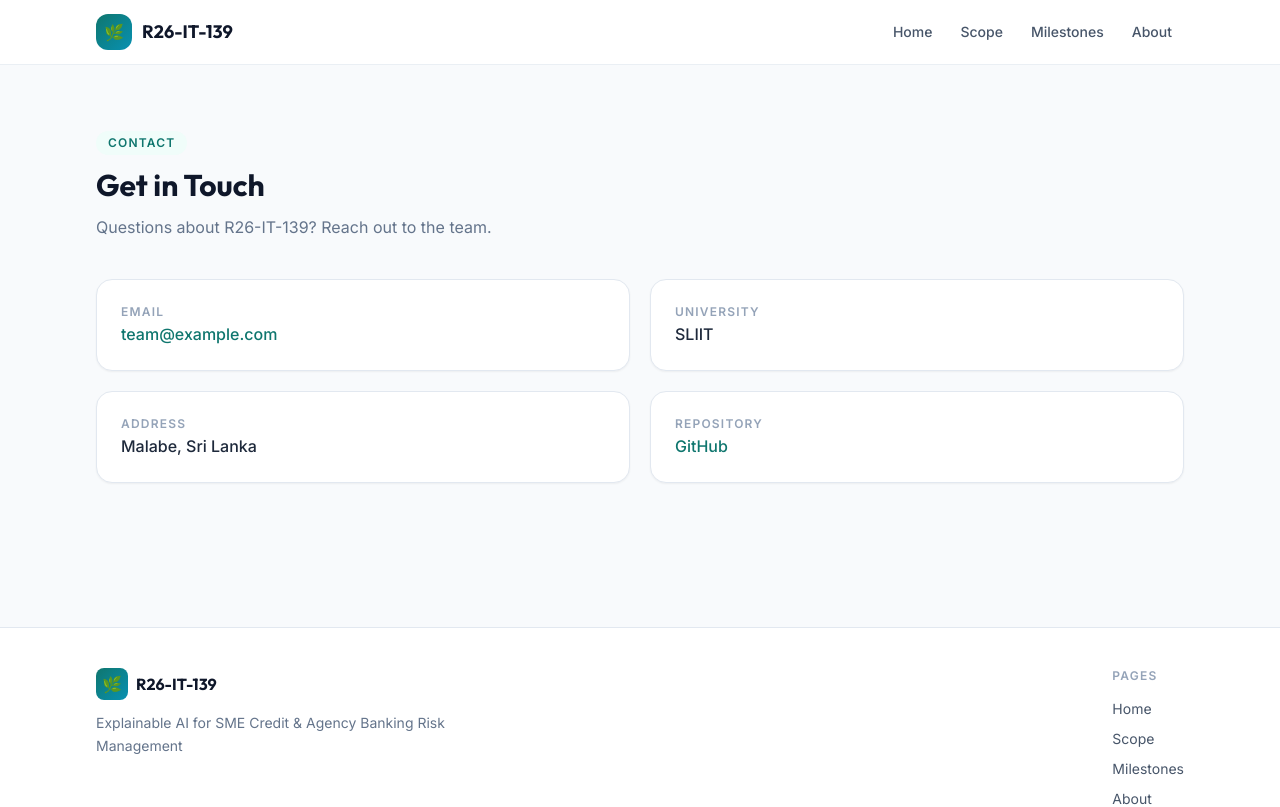
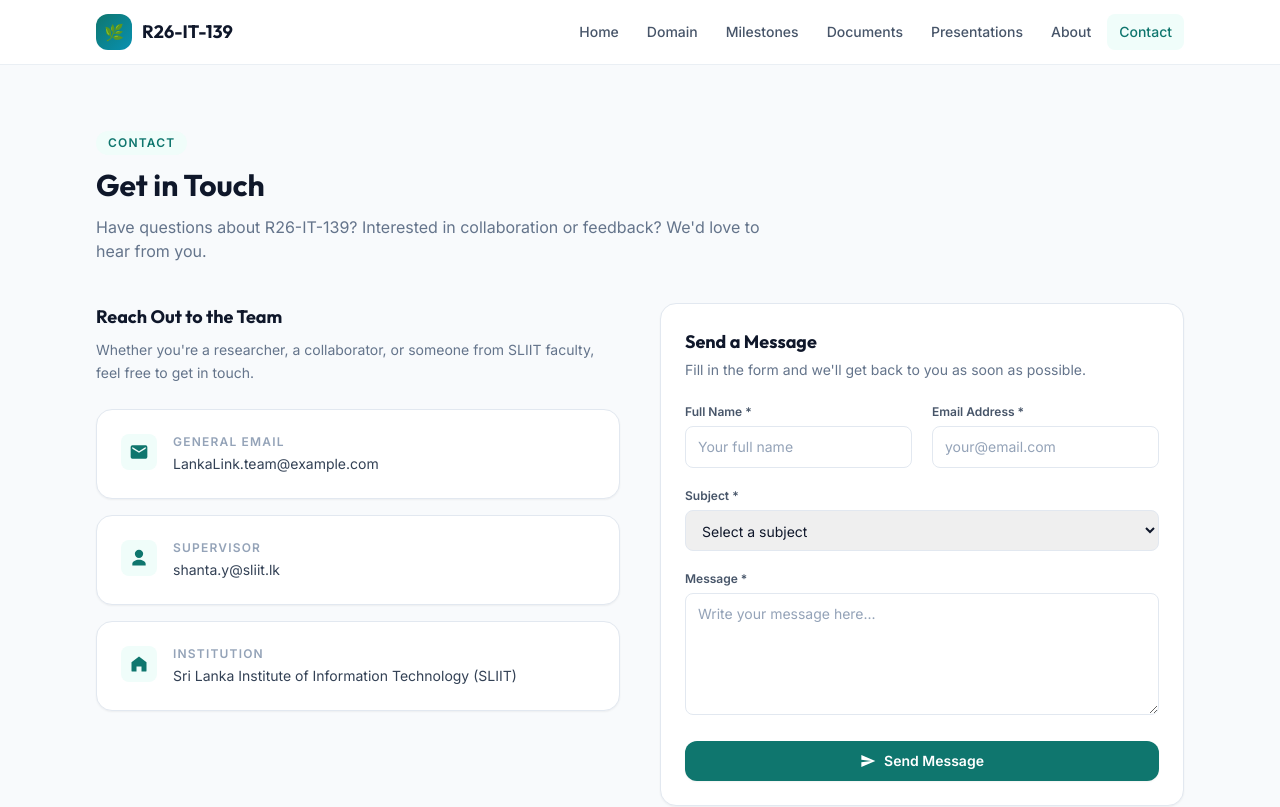
Before and after one commit to sathirapramudith123/RP-Website, a Next.js app in the folder rpwebsite/: page /contact in a window 1280 px wide. Shown: the top 807 px of the page. Built offline with nearby package versions, Linux system fonts and the light colour scheme.

Commit message:
feat: enhance contact page with form submission and info cards; add presentations page

```diff
--- a/rpwebsite/src/app/contact/page.tsx
+++ b/rpwebsite/src/app/contact/page.tsx
@@ -1,37 +1,187 @@
+"use client";
+
+import { useState } from "react";
 import SectionHeader from "@/components/SectionHeader";
 import { contact, site } from "@/data/content";
 
+function InfoCard({
+  icon,
+  label,
+  value,
+}: {
+  icon: React.ReactNode;
+  label: string;
+  value: string;
+}) {
+  return (
+    <div className="card flex items-start gap-4">
+      <span className="flex h-9 w-9 shrink-0 items-center justify-center rounded-lg bg-brand-50 text-brand-700">
+        {icon}
+      </span>
+      <div>
+        <p className="text-xs font-semibold uppercase tracking-widest text-slate-400">
+          {label}
+        </p>
+        <p className="mt-1 text-sm text-slate-700">{value}</p>
+      </div>
+    </div>
+  );
+}
+
 export default function ContactPage() {
-  const rows = [
-    { icon: "email", label: "Email", value: contact.email, href: "mailto:" + contact.email },
-    { icon: "uni", label: "University", value: contact.university, href: "" },
-    { icon: "loc", label: "Address", value: contact.address, href: "" },
-    { icon: "repo", label: "Repository", value: "GitHub", href: contact.githubOrg },
-  ];
+  const [form, setForm] = useState({
+    name: "",
+    email: "",
+    subject: contact.subjects[0],
+    message: "",
+  });
+  const [sent, setSent] = useState(false);
+
+  function handleSubmit(e: React.FormEvent) {
+    e.preventDefault();
+    const body = `From: ${form.name} (${form.email})\n\n${form.message}`;
+    const mailto = `mailto:${contact.generalEmail}?subject=${encodeURIComponent(
+      `[${site.projectId}] ${form.subject}`
+    )}&body=${encodeURIComponent(body)}`;
+    window.location.href = mailto;
+    setSent(true);
+  }
 
   return (
     <div className="container-page py-16">
       <SectionHeader
         eyebrow="Contact"
         title="Get in Touch"
-        subtitle={"Questions about " + site.projectId + "? Reach out to the team."}
+        subtitle={`Have questions about ${site.projectId}? Interested in collaboration or feedback? We'd love to hear from you.`}
       />
 
-      <div className="mt-10 grid gap-5 sm:grid-cols-2">
-        {rows.map((r) => (
-          <div key={r.label} className="card flex items-start gap-4">
+      <div className="mt-10 grid gap-10 lg:grid-cols-2">
+        <div>
+          <h3 className="font-display text-lg font-bold text-slate-900">
+            Reach Out to the Team
+          </h3>
+          <p className="mt-2 text-sm leading-relaxed text-slate-500">
+            Whether you&apos;re a researcher, a collaborator, or someone from{" "}
+            {site.university} faculty, feel free to get in touch.
+          </p>
+
+          <div className="mt-6 space-y-4">
+            <InfoCard
+              label="General Email"
+              value={contact.generalEmail}
+              icon={
+                <svg viewBox="0 0 24 24" className="h-5 w-5" fill="currentColor">
+                  <path d="M20 4H4a2 2 0 0 0-2 2v12a2 2 0 0 0 2 2h16a2 2 0 0 0 2-2V6a2 2 0 0 0-2-2m0 4-8 5-8-5V6l8 5 8-5z" />
+                </svg>
+              }
+            />
+            <InfoCard
+              label="Supervisor"
+              value={contact.supervisorEmail}
+              icon={
+                <svg viewBox="0 0 24 24" className="h-5 w-5" fill="currentColor">
+                  <path d="M12 12a5 5 0 1 0 0-10 5 5 0 0 0 0 10m0 2c-4 0-8 2-8 5v2h16v-2c0-3-4-5-8-5" />
+                </svg>
+              }
+            />
+            <InfoCard
+              label="Institution"
+              value={contact.institution}
+              icon={
+                <svg viewBox="0 0 24 24" className="h-5 w-5" fill="currentColor">
+                  <path d="M3 10 12 3l9 7v10a1 1 0 0 1-1 1h-5v-6H9v6H4a1 1 0 0 1-1-1z" />
+                </svg>
+              }
+            />
+          </div>
+        </div>
+
+        <div className="card">
+          <h3 className="font-display text-lg font-bold text-slate-900">
+            Send a Message
+          </h3>
+          <p className="mt-1 text-sm text-slate-500">
+            Fill in the form and we&apos;ll get back to you as soon as
+            possible.
+          </p>
+
+          <form onSubmit={handleSubmit} className="mt-6 space-y-5">
+            <div className="grid gap-5 sm:grid-cols-2">
+              <div>
+                <label className="mb-1.5 block text-xs font-semibold text-slate-600">
+                  Full Name *
+                </label>
+                <input
+                  required
+                  type="text"
+                  placeholder="Your full name"
+                  value={form.name}
+                  onChange={(e) => setForm({ ...form, name: e.target.value })}
+                  className="w-full rounded-lg border border-slate-200 px-3 py-2.5 text-sm text-slate-900 placeholder:text-slate-400 focus:border-brand-500 focus:outline-none"
+                />
+              </div>
+              <div>
+                <label className="mb-1.5 block text-xs font-semibold text-slate-600">
+                  Email Address *
+                </label>
+                <input
+                  required
+                  type="email"
+                  placeholder="your@email.com"
+                  value={form.email}
+                  onChange={(e) => setForm({ ...form, email: e.target.value })}
+                  className="w-full rounded-lg border border-slate-200 px-3 py-2.5 text-sm text-slate-900 placeholder:text-slate-400 focus:border-brand-500 focus:outline-none"
+                />
+              </div>
+            </div>
+
             <div>
-              <p className="text-xs font-semibold uppercase tracking-widest text-slate-400">{r.label}</p>
-              {r.href ? (
-                <p className="mt-0.5">
-                  <a href={r.href} className="font-medium text-brand-700 hover:underline">{r.value}</a>
-                </p>
-              ) : (
-                <p className="mt-0.5 font-medium text-slate-800">{r.value}</p>
-              )}
+              <label className="mb-1.5 block text-xs font-semibold text-slate-600">
+                Subject *
+              </label>
+              <select
+                required
+                value={form.subject}
+                onChange={(e) => setForm({ ...form, subject: e.target.value })}
+                className="w-full rounded-lg border border-slate-200 px-3 py-2.5 text-sm text-slate-900 focus:border-brand-500 focus:outline-none"
+              >
+                {contact.subjects.map((s) => (
+                  <option key={s} value={s}>
+                    {s}
+                  </option>
+                ))}
+              </select>
             </div>
-          </div>
-        ))}
+
+            <div>
+              <label className="mb-1.5 block text-xs font-semibold text-slate-600">
+                Message *
+              </label>
+              <textarea
+                required
+                rows={5}
+                placeholder="Write your message here..."
+                value={form.message}
+                onChange={(e) => setForm({ ...form, message: e.target.value })}
+                className="w-full resize-y rounded-lg border border-slate-200 px-3 py-2.5 text-sm text-slate-900 placeholder:text-slate-400 focus:border-brand-500 focus:outline-none"
+              />
+            </div>
+
+            <button type="submit" className="btn-primary w-full">
+              <svg viewBox="0 0 24 24" className="h-4 w-4" fill="currentColor">
+                <path d="m2 21 21-9L2 3v7l15 2-15 2z" />
+              </svg>
+              Send Message
+            </button>
+
+            {sent ? (
+              <p className="text-center text-sm text-brand-700">
+                Your email app should now be open with this message ready to
+                send.
+              </p>
+            ) : null}
+          </form>
+        </div>
       </div>
     </div>
   );
--- /dev/null
+++ b/rpwebsite/src/app/presentations/page.tsx
@@ -0,0 +1,44 @@
+import SectionHeader from "@/components/SectionHeader";
+import { presentations } from "@/data/content";
+
+export default function PresentationsPage() {
+  return (
+    <div className="container-page py-16">
+      <SectionHeader
+        eyebrow="Slides"
+        title="Presentations"
+        subtitle="Slide decks used throughout the research project."
+      />
+
+      <div className="mt-10 grid gap-5 sm:grid-cols-2">
+        {presentations.map((d) => (
+          <div key={d.title} className="card flex items-center justify-between">
+            <div className="flex items-center gap-4">
+              <span className="flex h-11 w-11 items-center justify-center rounded-xl bg-brand-50 text-2xl">
+                🖥️
+              </span>
+              <div>
+                <h3 className="font-semibold text-slate-900">{d.title}</h3>
+                <p className="text-sm text-slate-500">{d.desc}</p>
+              </div>
+            </div>
+            {d.available ? (
+              <a href={d.href} download className="btn-primary">
+                Download
+              </a>
+            ) : (
+              <span className="rounded-xl bg-slate-100 px-4 py-2 text-sm font-medium text-slate-400">
+                Coming soon
+              </span>
+            )}
+          </div>
+        ))}
+      </div>
+
+      <p className="mt-8 text-center text-xs text-slate-400">
+        Put files in <code>/public/presentations/</code>, then set{" "}
+        <code>available: true</code> in <code>content.ts</code>.
+      </p>
+    </div>
+  );
+}
--- a/rpwebsite/src/data/content.ts
+++ b/rpwebsite/src/data/content.ts
@@ -1,5 +1,5 @@
 export const site = {
-  projectId: "R26-IT-139", // TODO: Real research project ID
+  projectId: "R26-IT-139",
   title: "Explainable AI for SME Credit & Agency Banking Risk Management", // TODO: Real project title
   subtitle:
     "A machine learning research project combining credit readiness scoring, demand forecasting, procurement risk, and agency banking analytics — each explained with SHAP.", // TODO: Real subtitle
@@ -10,9 +10,12 @@ export const site = {
 
 export const nav = [
   { href: "/", label: "Home" },
-  { href: "/scope", label: "Scope" },
+  { href: "/scope", label: "Domain" },
   { href: "/milestones", label: "Milestones" },
+  { href: "/downloads", label: "Documents" },
+  { href: "/presentations", label: "Presentations" },
   { href: "/about", label: "About" },
+  { href: "/contact", label: "Contact" },
 ];
 
 export const abstract = {
@@ -135,11 +138,41 @@ export const downloads = [
   },
 ];
 
+export const presentations = [
+  {
+    title: "Proposal Presentation",
+    desc: "Slides used for the proposal defense.", // TODO
+    href: "/presentations/proposal.pdf",
+    available: false,
+  },
+  {
+    title: "Progress Presentation",
+    desc: "Slides used for the mid-evaluation.", // TODO
+    href: "/presentations/progress.pdf",
+    available: false,
+  },
+  {
+    title: "Final Presentation",
+    desc: "Slides used for the final viva.", // TODO
+    href: "/presentations/final.pdf",
+    available: false,
+  },
+];
+
 export const contact = {
-  email: "team@example.com", // TODO: Real email
-  university: "SLIIT", // TODO: Real university/faculty
-  address: "Malabe, Sri Lanka", // TODO: Real address
-  githubOrg: "https://github.com/", // TODO: Real GitHub org/repo link
+  generalEmail: "LankaLink.team@example.com", // TODO: Real team email
+  supervisorEmail: "shanta.y@sliit.lk", // TODO: Real supervisor email (kept in sync with team.supervisors[0].email)
+  institution: "Sri Lanka Institute of Information Technology (SLIIT)", // TODO
+  subjects: [
+    "Select a subject",
+    "General Inquiry",
+    "Research Collaboration",
+    "Technical Support",
+    "Documentation Request",
+    "Collaboration",
+    "Feedback",
+    "Other",
+  ],
 };
 
 export const team = {
@@ -179,6 +212,7 @@ export const team = {
       photo: "/images/m2.png",
       university: "Sri Lanka Institute of Information Technology",
       faculty: "Faculty of Computing",
+      department: "Computer Systems Engineering", // TODO: confirm
       email: "parameeaponsu@icloud.com",
       linkType: "linkedin",
       link: "https://www.linkedin.com/in/paramee-aponsu-61b43836a/",
@@ -194,6 +228,7 @@ export const team = {
       photo: "/images/m3.png",
       university: "Sri Lanka Institute of Information Technology",
       faculty: "Faculty of Computing",
+      department: "Computer Systems Engineering", // TODO: confirm
       email: "sathirapramudith1@gmail.com",
       linkType: "linkedin",
       link: "https://www.linkedin.com/in/sathira-pramudith-805284318/",
@@ -209,6 +244,7 @@ export const team = {
       photo: "/images/m1.png",
       university: "Sri Lanka Institute of Information Technology",
       faculty: "Faculty of Computing",
+      department: "Computer Systems Engineering", // TODO: confirm
       email: "maheshajayaruwani@gmail.com",
       linkType: "linkedin",
       link: "https://www.linkedin.com/in/mahesha-jayaruwani-0507a4362/",
@@ -224,6 +260,7 @@ export const team = {
       photo: "/images/m4.png",
       university: "Sri Lanka Institute of Information Technology",
       faculty: "Faculty of Computing",
+      department: "Computer Systems Engineering", // TODO: confirm
       email: "lakshithakarunaweera@gmail.com",
       linkType: "linkedin",
       link: "https://www.linkedin.com/in/lakshithakarunaweera/",
```
